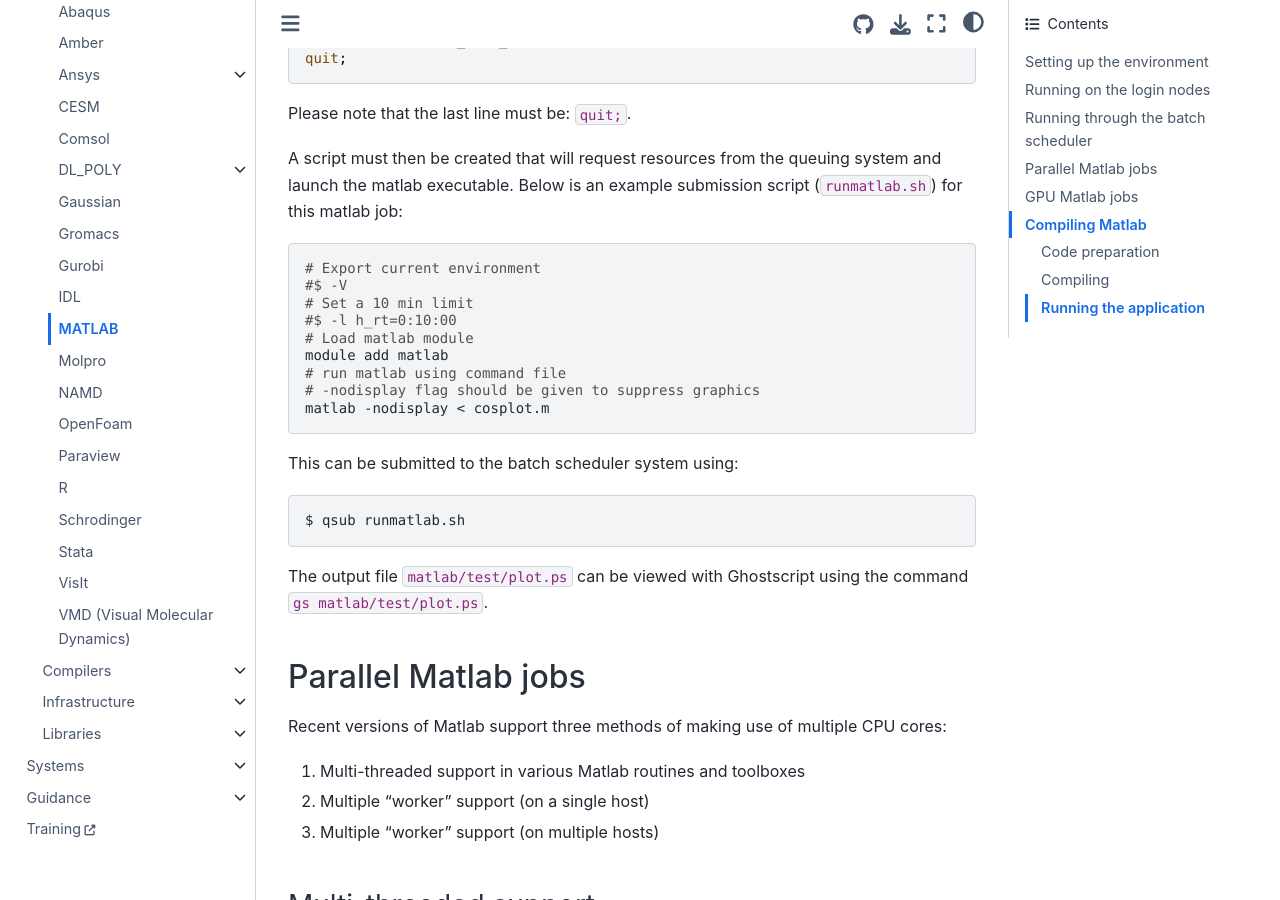
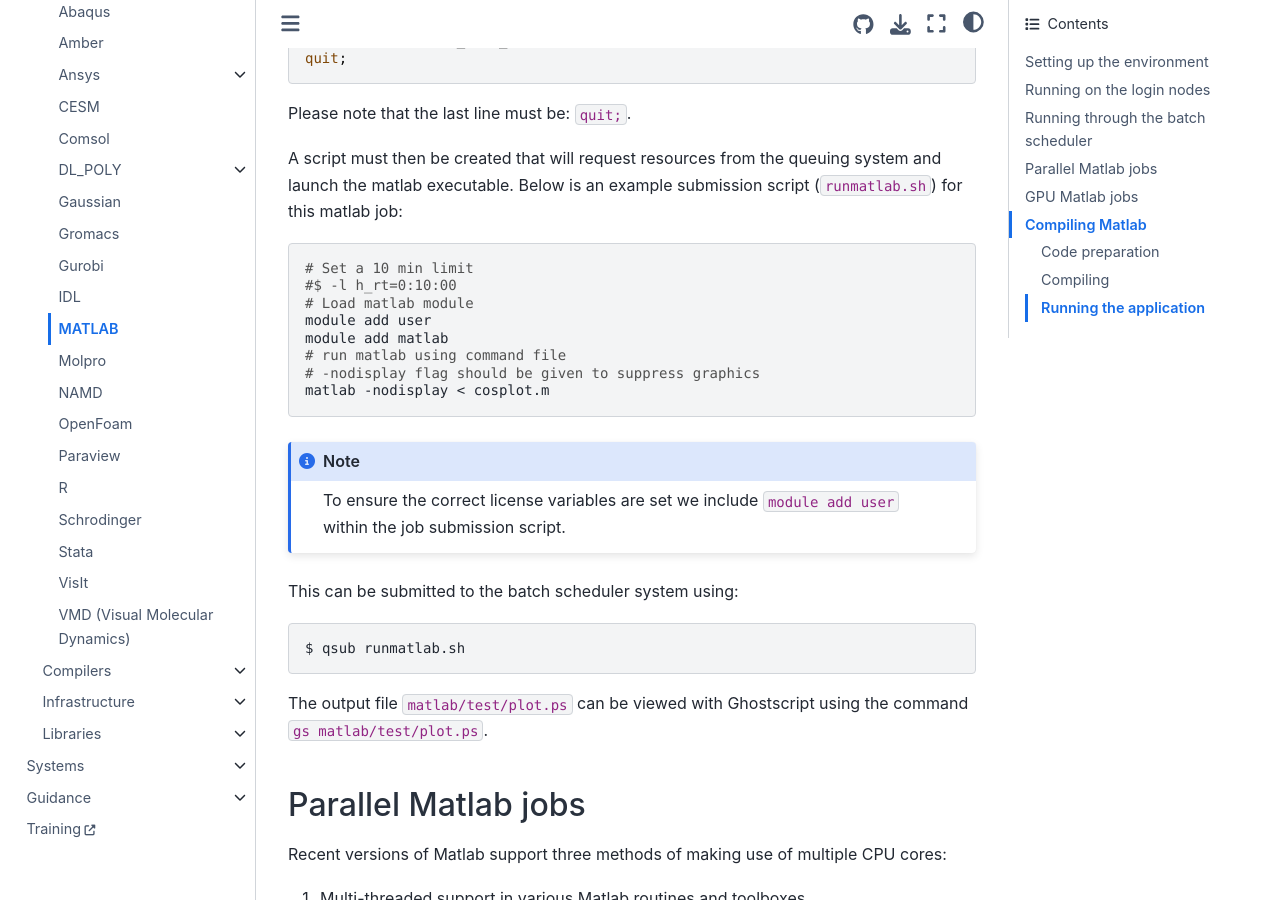
Before and after one commit to foqueiroz/arcdocs.github.io, a Jupyter Book: the page built from book/software/applications/matlab.md, in a window 1280 px wide and 900 px high, scrolled down 1761 px. Built offline with Jupyter Book 1.0.4 settings and Sphinx 7.4.7 and the Sphinx Book theme 1.1.4, drawn with Linux system fonts in a browser that asks for light colours; pages that are not in the unit, such as notebooks, are missing from menus.

Commit message:
amended matlab job submission script
removed reference to -V
switched to module add user
added explanatory note

````diff
--- a/book/software/applications/matlab.md
+++ b/book/software/applications/matlab.md
@@ -71,15 +71,18 @@ Please note that the last line must be: `quit;`.
 A script must then be created that will request resources from the queuing system and launch the matlab executable. Below is an example submission script (`runmatlab.sh`) for this matlab job:
 
 ```bash
-# Export current environment
-#$ -V
 # Set a 10 min limit
 #$ -l h_rt=0:10:00
 # Load matlab module
+module add user
 module add matlab
 # run matlab using command file
 # -nodisplay flag should be given to suppress graphics
 matlab -nodisplay < cosplot.m
+```
+
+```{note}
+To ensure the correct license variables are set we include `module add user` within the job submission script.
 ```
 
 This can be submitted to the batch scheduler system using:
````
